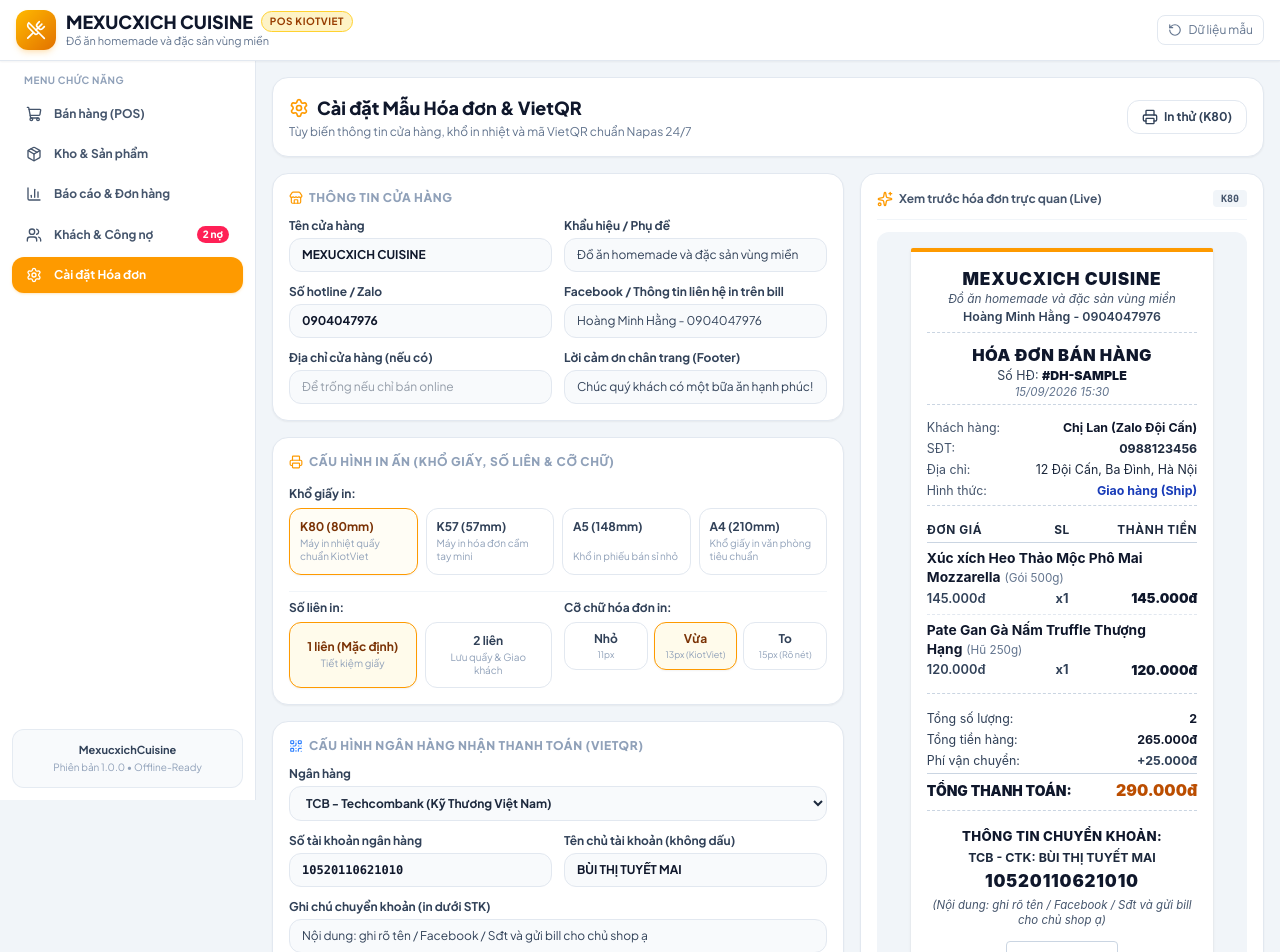
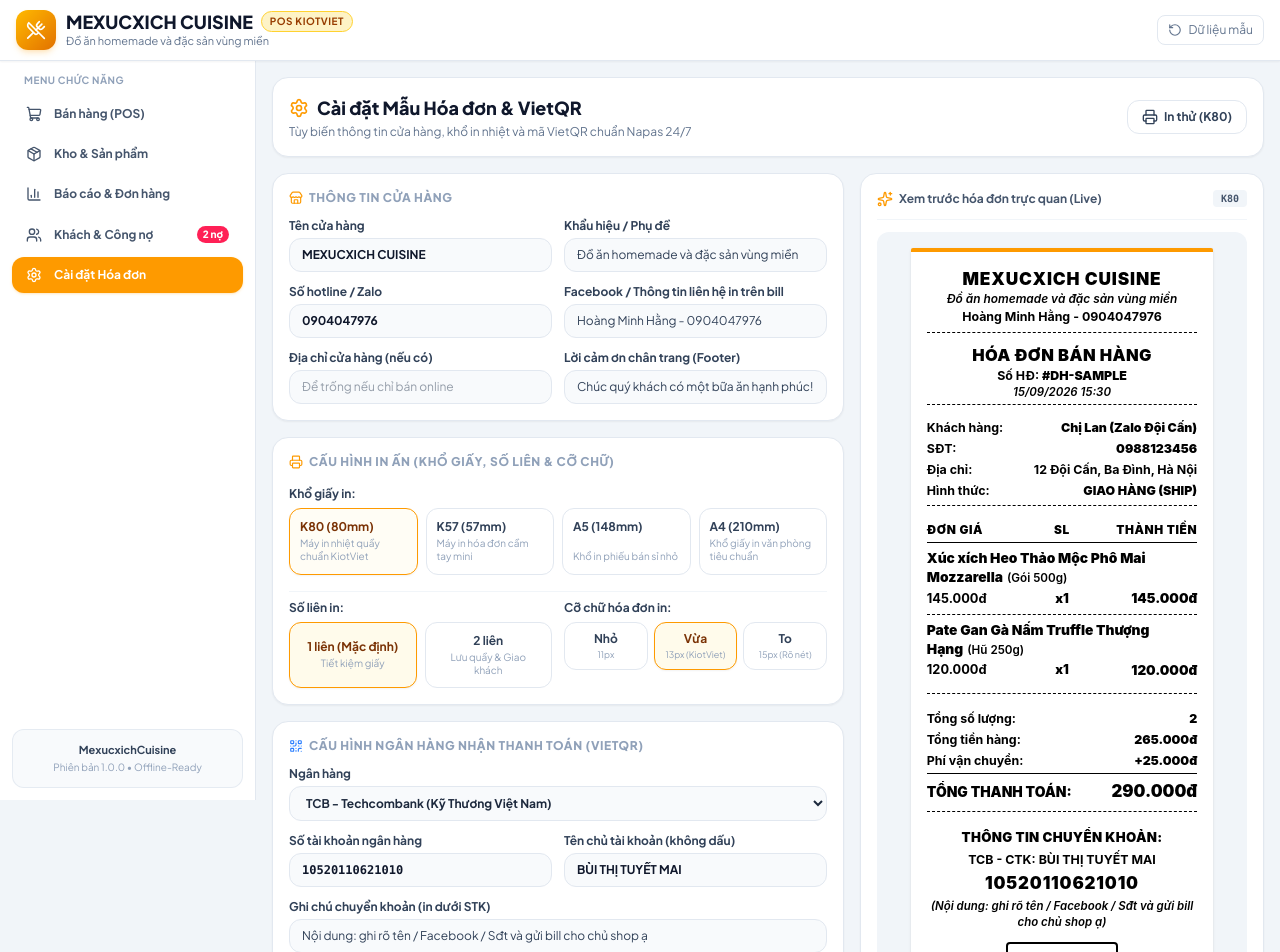
Before and after one commit to tomeziy/mexucxich-cuisine, a React (Vite) app: page /#/settings in a window 1280 px wide. Shown: the top 952 px of the page. Built offline with nearby package versions, Linux system fonts and the light colour scheme; grey boxes are pictures that could not be loaded.

Commit message:
fix(receipt): isolate print to #print-root portal eliminating 2nd page phantom cut, force 100% solid black text to fix faint thermal printing

```diff
--- a/index.html
+++ b/index.html
@@ -18,6 +18,7 @@
         <div style="font-size: 13px; color: #64748b; font-weight: 600;">Đang khởi động phần mềm POS...</div>
       </div>
     </div>
+    <div id="print-root"></div>
     <script type="module" src="/src/main.tsx"></script>
   </body>
 </html>
--- a/src/pages/SettingsPage.tsx
+++ b/src/pages/SettingsPage.tsx
@@ -520,11 +520,11 @@
             >
               {(() => {
                 const renderPreviewContent = (copyLabel?: string) => (
-                  <div className="space-y-2 text-slate-900 leading-snug">
+                  <div className="space-y-2 text-black leading-snug font-sans">
                     {copyLabel && (
-                      <div className="text-center pb-1 border-b border-dashed border-slate-300">
+                      <div className="text-center pb-1 border-b border-dashed border-black">
                         <span
-                          className="inline-block px-2.5 py-0.5 rounded bg-slate-100 font-extrabold text-slate-800 tracking-wider uppercase"
+                          className="inline-block px-2.5 py-0.5 rounded border border-black font-black text-black tracking-wider uppercase"
                           style={{ fontSize: '0.85em' }}
                         >
                           {copyLabel}
@@ -533,132 +533,132 @@
                     )}
 
                     {/* Header */}
-                    <div className="text-center pb-2 border-b border-dashed border-slate-300 space-y-0.5">
-                      {settings.showLogo && <div className="mb-1 leading-none" style={{ fontSize: '1.6em' }}>🌭</div>}
-                      <h2 className="font-black uppercase tracking-wider text-slate-900 leading-tight" style={{ fontSize: '1.28em' }}>
+                    <div className="text-center pb-2 border-b border-dashed border-black space-y-0.5">
+                      {settings.showLogo && <div className="mb-1 leading-none text-black" style={{ fontSize: '1.6em' }}>🌭</div>}
+                      <h2 className="font-black uppercase tracking-wider text-black leading-tight" style={{ fontSize: '1.28em' }}>
                         {settings.storeName || 'MEXUCXICH CUISINE'}
                       </h2>
                       {settings.storeSubtitle && (
-                        <p className="text-slate-600 italic leading-tight" style={{ fontSize: '0.88em' }}>{settings.storeSubtitle}</p>
+                        <p className="text-black font-semibold italic leading-tight" style={{ fontSize: '0.88em' }}>{settings.storeSubtitle}</p>
                       )}
                       {settings.facebook && (
-                        <p className="text-slate-700 font-semibold leading-tight" style={{ fontSize: '0.92em' }}>{settings.facebook}</p>
+                        <p className="text-black font-bold leading-tight" style={{ fontSize: '0.92em' }}>{settings.facebook}</p>
                       )}
                       {!settings.facebook && settings.hotline && (
-                        <p className="text-slate-700 font-bold leading-tight" style={{ fontSize: '0.92em' }}>Hotline: {settings.hotline}</p>
+                        <p className="text-black font-black leading-tight" style={{ fontSize: '0.92em' }}>Hotline: {settings.hotline}</p>
                       )}
                       {settings.address && (
-                        <p className="text-slate-500 leading-tight" style={{ fontSize: '0.82em' }}>Đ/c: {settings.address}</p>
+                        <p className="text-black font-medium leading-tight" style={{ fontSize: '0.85em' }}>Đ/c: {settings.address}</p>
                       )}
                     </div>
 
                     {/* Order Info Sample */}
-                    <div className="text-center py-1 border-b border-dashed border-slate-300 space-y-0.5">
-                      <h3 className="font-black uppercase tracking-wide text-slate-900 leading-tight" style={{ fontSize: '1.22em' }}>
+                    <div className="text-center py-1 border-b border-dashed border-black space-y-0.5">
+                      <h3 className="font-black uppercase tracking-wide text-black leading-tight" style={{ fontSize: '1.22em' }}>
                         HÓA ĐƠN BÁN HÀNG
                       </h3>
-                      <p className="text-slate-700 leading-tight" style={{ fontSize: '0.92em' }}>
-                        Số HĐ: <strong className="font-black text-slate-900">#DH-SAMPLE</strong>
+                      <p className="text-black font-bold leading-tight" style={{ fontSize: '0.92em' }}>
+                        Số HĐ: <strong className="font-black text-black">#DH-SAMPLE</strong>
                       </p>
-                      <p className="text-slate-500 italic leading-tight" style={{ fontSize: '0.85em' }}>
+                      <p className="text-black font-semibold italic leading-tight" style={{ fontSize: '0.85em' }}>
                         15/09/2026 15:30
                       </p>
                     </div>
 
                     {/* Customer Info Sample */}
                     {settings.showCustomer && (
-                      <div className="py-1.5 border-b border-dashed border-slate-300 space-y-1" style={{ fontSize: '0.92em' }}>
+                      <div className="py-1.5 border-b border-dashed border-black space-y-1" style={{ fontSize: '0.92em' }}>
                         <div className="flex justify-between items-baseline">
-                          <span className="text-slate-600">Khách hàng:</span>
-                          <strong className="text-slate-900 font-bold">Chị Lan (Zalo Đội Cấn)</strong>
+                          <span className="text-black font-bold">Khách hàng:</span>
+                          <strong className="text-black font-black">Chị Lan (Zalo Đội Cấn)</strong>
                         </div>
                         <div className="flex justify-between items-baseline">
-                          <span className="text-slate-600">SĐT:</span>
-                          <span className="font-bold text-slate-800">0988123456</span>
+                          <span className="text-black font-bold">SĐT:</span>
+                          <span className="font-black text-black">0988123456</span>
                         </div>
                         <div className="flex justify-between items-start gap-2">
-                          <span className="text-slate-600 shrink-0">Địa chỉ:</span>
-                          <span className="text-right text-slate-800">12 Đội Cấn, Ba Đình, Hà Nội</span>
+                          <span className="text-black font-bold shrink-0">Địa chỉ:</span>
+                          <span className="text-right text-black font-bold">12 Đội Cấn, Ba Đình, Hà Nội</span>
                         </div>
                         <div className="flex justify-between items-baseline">
-                          <span className="text-slate-600">Hình thức:</span>
-                          <span className="font-bold text-blue-800">Giao hàng (Ship)</span>
+                          <span className="text-black font-bold">Hình thức:</span>
+                          <span className="font-black text-black uppercase">Giao hàng (Ship)</span>
                         </div>
                       </div>
                     )}
 
                     {/* Items Table Sample (KiotViet 2-Line Layout) */}
-                    <div className="py-2 border-b border-dashed border-slate-300">
-                      <div className="flex justify-between font-bold pb-1 border-b border-slate-300 text-slate-800 uppercase tracking-wider" style={{ fontSize: '0.88em' }}>
+                    <div className="py-2 border-b border-dashed border-black">
+                      <div className="flex justify-between font-black pb-1 border-b border-black text-black uppercase tracking-wider" style={{ fontSize: '0.88em' }}>
                         <span className="w-1/3 text-left">Đơn giá</span>
                         <span className="w-1/3 text-center">SL</span>
                         <span className="w-1/3 text-right">Thành tiền</span>
                       </div>
-                      <div className="divide-y divide-dashed divide-slate-200">
+                      <div className="divide-y divide-dashed divide-black">
                         <div className="py-1.5 space-y-0.5">
-                          <div className="font-bold text-slate-900 leading-snug" style={{ fontSize: '1.02em' }}>
+                          <div className="font-black text-black leading-snug" style={{ fontSize: '1.02em' }}>
                             Xúc xích Heo Thảo Mộc Phô Mai Mozzarella
-                            <span className="font-normal text-slate-500 ml-1" style={{ fontSize: '0.85em' }}>(Gói 500g)</span>
+                            <span className="font-semibold text-black ml-1" style={{ fontSize: '0.85em' }}>(Gói 500g)</span>
                           </div>
-                          <div className="flex justify-between items-center text-slate-700" style={{ fontSize: '0.95em' }}>
-                            <span className="w-1/3 text-left font-semibold">145.000đ</span>
-                            <span className="w-1/3 text-center font-bold">x1</span>
-                            <span className="w-1/3 text-right font-black text-slate-900" style={{ fontSize: '1.05em' }}>145.000đ</span>
+                          <div className="flex justify-between items-center text-black" style={{ fontSize: '0.95em' }}>
+                            <span className="w-1/3 text-left font-bold">145.000đ</span>
+                            <span className="w-1/3 text-center font-black">x1</span>
+                            <span className="w-1/3 text-right font-black text-black" style={{ fontSize: '1.05em' }}>145.000đ</span>
                           </div>
                         </div>
                         <div className="py-1.5 space-y-0.5">
-                          <div className="font-bold text-slate-900 leading-snug" style={{ fontSize: '1.02em' }}>
+                          <div className="font-black text-black leading-snug" style={{ fontSize: '1.02em' }}>
                             Pate Gan Gà Nấm Truffle Thượng Hạng
-                            <span className="font-normal text-slate-500 ml-1" style={{ fontSize: '0.85em' }}>(Hũ 250g)</span>
+                            <span className="font-semibold text-black ml-1" style={{ fontSize: '0.85em' }}>(Hũ 250g)</span>
                           </div>
-                          <div className="flex justify-between items-center text-slate-700" style={{ fontSize: '0.95em' }}>
-                            <span className="w-1/3 text-left font-semibold">120.000đ</span>
-                            <span className="w-1/3 text-center font-bold">x1</span>
-                            <span className="w-1/3 text-right font-black text-slate-900" style={{ fontSize: '1.05em' }}>120.000đ</span>
+                          <div className="flex justify-between items-center text-black" style={{ fontSize: '0.95em' }}>
+                            <span className="w-1/3 text-left font-bold">120.000đ</span>
+                            <span className="w-1/3 text-center font-black">x1</span>
+                            <span className="w-1/3 text-right font-black text-black" style={{ fontSize: '1.05em' }}>120.000đ</span>
                           </div>
                         </div>
                       </div>
                     </div>
 
                     {/* Totals */}
-                    <div className="py-2 border-b border-dashed border-slate-300 space-y-1" style={{ fontSize: '0.92em' }}>
-                      <div className="flex justify-between text-slate-700">
-                        <span>Tổng số lượng:</span>
-                        <span className="font-bold text-slate-900">2</span>
+                    <div className="py-2 border-b border-dashed border-black space-y-1" style={{ fontSize: '0.92em' }}>
+                      <div className="flex justify-between text-black">
+                        <span className="font-bold">Tổng số lượng:</span>
+                        <span className="font-black text-black">2</span>
                       </div>
-                      <div className="flex justify-between text-slate-700">
-                        <span>Tổng tiền hàng:</span>
-                        <span className="font-bold text-slate-900">265.000đ</span>
+                      <div className="flex justify-between text-black">
+                        <span className="font-bold">Tổng tiền hàng:</span>
+                        <span className="font-black text-black">265.000đ</span>
                       </div>
-                      <div className="flex justify-between text-slate-700">
-                        <span>Phí vận chuyển:</span>
-                        <span className="font-bold">+25.000đ</span>
+                      <div className="flex justify-between text-black">
+                        <span className="font-bold">Phí vận chuyển:</span>
+                        <span className="font-black">+25.000đ</span>
                       </div>
-                      <div className="flex justify-between items-baseline pt-1.5 border-t border-slate-300 font-black text-slate-900">
+                      <div className="flex justify-between items-baseline pt-1.5 border-t border-black font-black text-black">
                         <span className="uppercase" style={{ fontSize: '1.12em' }}>TỔNG THANH TOÁN:</span>
-                        <span className="font-black text-amber-700" style={{ fontSize: '1.28em' }}>290.000đ</span>
+                        <span className="font-black text-black" style={{ fontSize: '1.35em' }}>290.000đ</span>
                       </div>
                     </div>
 
                     {/* Dynamic VietQR Preview */}
                     {settings.showVietQR && qrUrl && (
-                      <div className="py-2 text-center border-b border-dashed border-slate-300 space-y-1">
-                        <p className="font-extrabold uppercase tracking-wide text-slate-900" style={{ fontSize: '0.98em' }}>
+                      <div className="py-2 text-center border-b border-dashed border-black space-y-1">
+                        <p className="font-black uppercase tracking-wide text-black" style={{ fontSize: '0.98em' }}>
                           THÔNG TIN CHUYỂN KHOẢN:
                         </p>
-                        <p className="font-bold text-slate-800" style={{ fontSize: '0.92em' }}>
+                        <p className="font-bold text-black" style={{ fontSize: '0.92em' }}>
                           {settings.bankCode} - CTK: {settings.bankAccountName}
                         </p>
-                        <p className="font-black tracking-wider text-slate-900" style={{ fontSize: '1.25em' }}>
+                        <p className="font-black tracking-wider text-black" style={{ fontSize: '1.25em' }}>
                           {settings.bankAccount}
                         </p>
                         {settings.bankNote && (
-                          <p className="text-slate-600 italic" style={{ fontSize: '0.85em' }}>
+                          <p className="text-black font-semibold italic" style={{ fontSize: '0.85em' }}>
                             ({settings.bankNote})
                           </p>
                         )}
                         <div className="pt-2 flex flex-col items-center justify-center">
-                          <div className="w-28 h-28 bg-white border border-slate-300 rounded p-1 flex items-center justify-center shadow-2xs">
+                          <div className="w-28 h-28 bg-white border-2 border-black rounded p-1 flex items-center justify-center">
                             <img
                               src={qrUrl}
                               alt="VietQR Napas"
@@ -668,17 +668,17 @@
                               }}
                             />
                           </div>
-                          <p className="text-slate-500 mt-1" style={{ fontSize: '0.8em' }}>Quét mã VietQR chuyển khoản nhanh</p>
+                          <p className="text-black font-bold mt-1" style={{ fontSize: '0.8em' }}>Quét mã VietQR chuyển khoản nhanh</p>
                         </div>
                       </div>
                     )}
 
                     {/* Footer */}
-                    <div className="text-center pt-2 text-slate-600 space-y-0.5">
-                      <p className="font-bold text-slate-800" style={{ fontSize: '0.95em' }}>
+                    <div className="text-center pt-2 text-black space-y-0.5">
+                      <p className="font-black text-black" style={{ fontSize: '0.95em' }}>
                         {settings.footerMessage || 'Chúc quý khách có một bữa ăn hạnh phúc!'}
                       </p>
-                      <p className="text-slate-400 italic" style={{ fontSize: '0.8em' }}>
+                      <p className="text-black font-semibold italic" style={{ fontSize: '0.8em' }}>
                         MexucxichCuisine - Ẩm thực thủ công & Đặc sản tuyển chọn
                       </p>
                     </div>
```
Also changed, not shown: src/components/pos/ReceiptModal.tsx (+112 -82 lines), src/index.css (+37 -28 lines).
